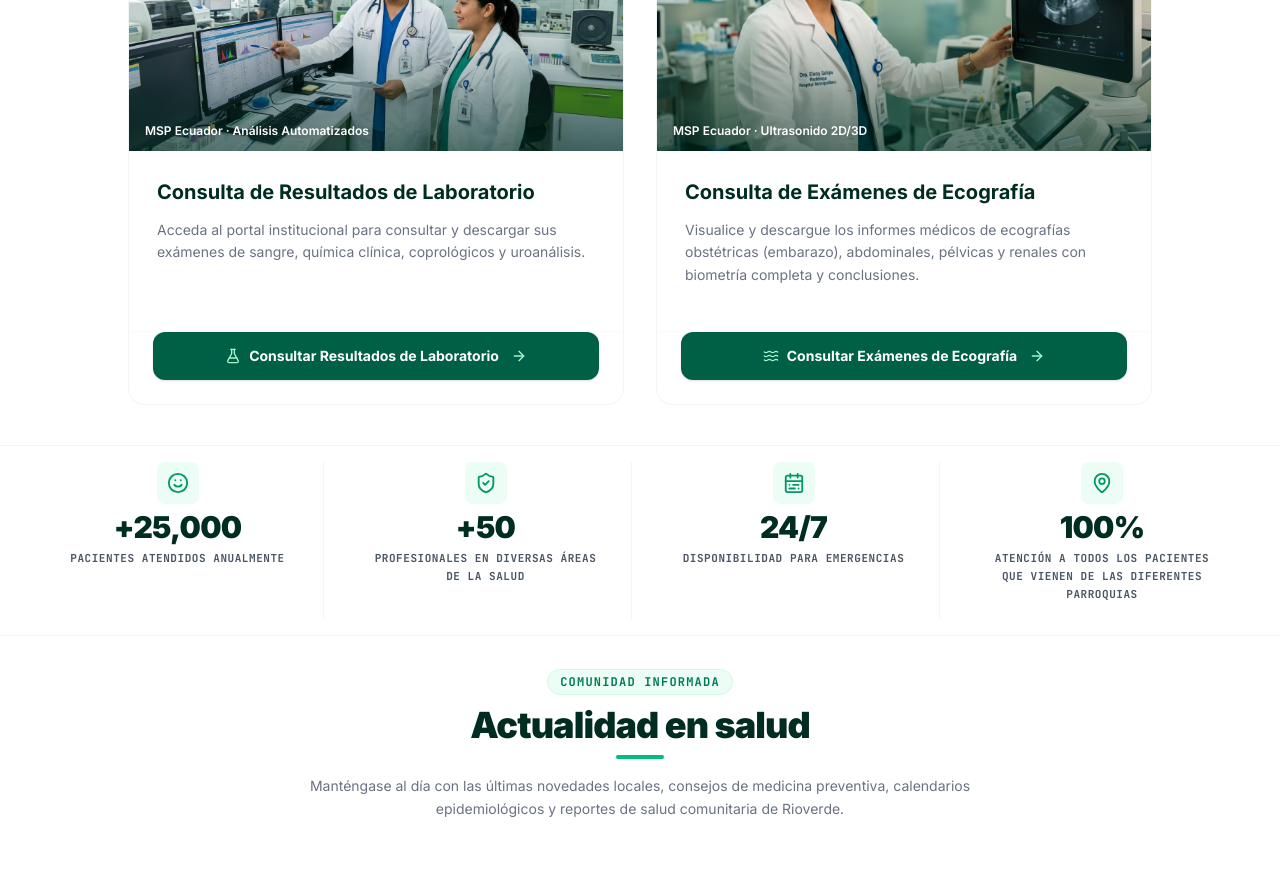
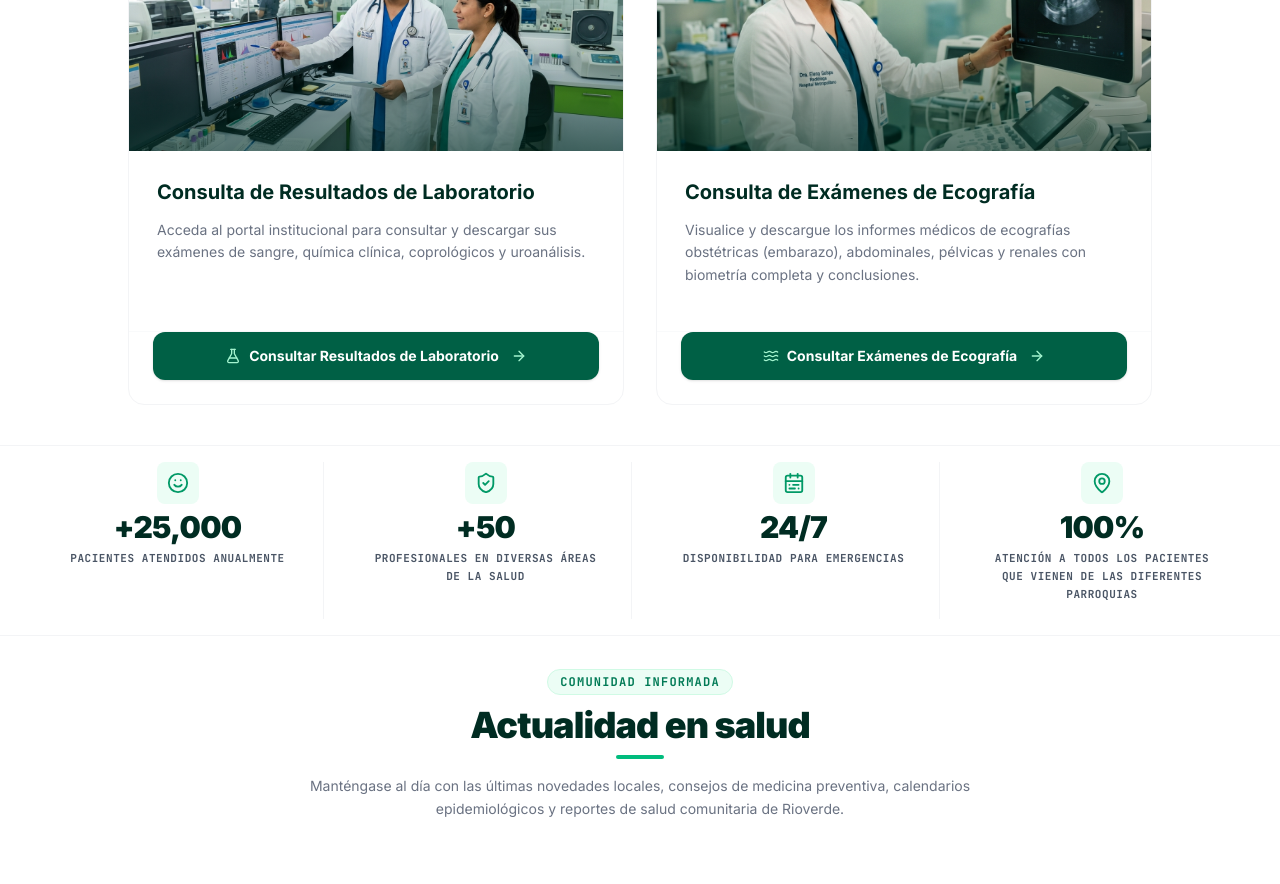
Before and after one commit to jona-1103/pagina-tipo-c-rioverde, a React (Vite) app: page / in a window 1280 px wide. Shown: the part 2600-3484 px from the top of the page. Built offline with nearby package versions, Linux system fonts and the light colour scheme; grey boxes are pictures that could not be loaded.

Commit message:
style: refine content and UI in About and Lab pages
Corrected grammar in the mission statement and simplified laboratory service cards by removing redundant overlay labels.

```diff
--- a/src/components/AcercaPage.tsx
+++ b/src/components/AcercaPage.tsx
@@ -194,7 +194,7 @@ export default function AcercaPage() {
               <HeartPulse className="w-8 h-8 text-emerald-400" />
               <h4 className="font-sans font-extrabold text-white text-md">Nuestro Compromiso de Salud</h4>
               <p className="text-xs text-emerald-100/80 leading-relaxed">
-                "Promover el acceso equitativo and oportuno a los servicios de salud del Ecuador, erradicando barreras geográficas o económicas de nuestra colectividad mediante la entrega constante de medicamentos y atenciones 100% financiadas por el Estado."
+                "Promover el acceso equitativo y oportuno a los servicios de salud, erradicando barreras geográficas o económicas de nuestra colectividad mediante la atención y entrega de medicamentos gratuitos."
               </p>
               <div className="border-t border-white/10 pt-3 text-[10px] text-emerald-300 font-mono">
                 — Comité Técnico de Salud Tipo C Rioverde
--- a/src/components/LaboratoryWidget.tsx
+++ b/src/components/LaboratoryWidget.tsx
@@ -74,10 +74,6 @@ export default function LaboratoryWidget() {
                     <FlaskConical className="w-3.5 h-3.5 text-emerald-700" />
                     <span>Laboratorio Clínico</span>
                   </span>
-
-                  <span className="absolute bottom-3 left-4 text-xs font-semibold text-white drop-shadow-sm">
-                    MSP Ecuador · Análisis Automatizados
-                  </span>
                 </div>
 
                 {/* Card detail contents */}
@@ -128,10 +124,6 @@ export default function LaboratoryWidget() {
                     <Waves className="w-3.5 h-3.5 text-emerald-700" />
                     <span>Imagenología y Ecografía</span>
                   </span>
-
-                  <span className="absolute bottom-3 left-4 text-xs font-semibold text-white drop-shadow-sm">
-                    MSP Ecuador · Ultrasonido 2D/3D
-                  </span>
                 </div>
 
                 {/* Card detail contents */}
```
